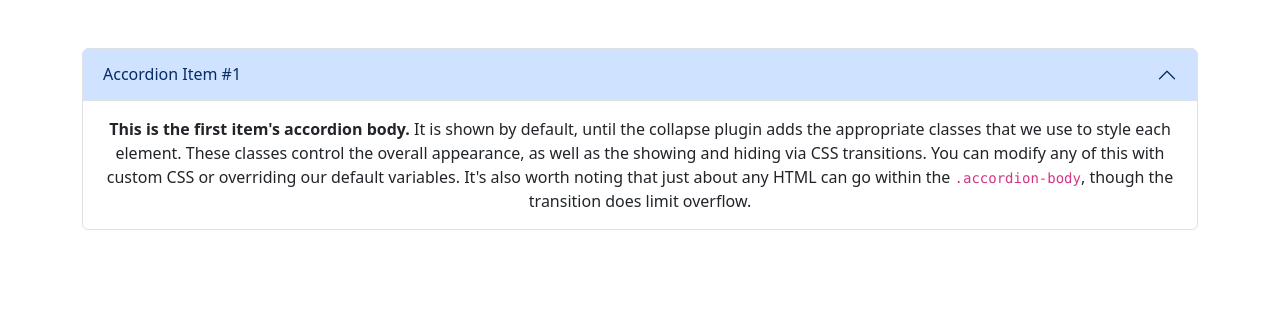
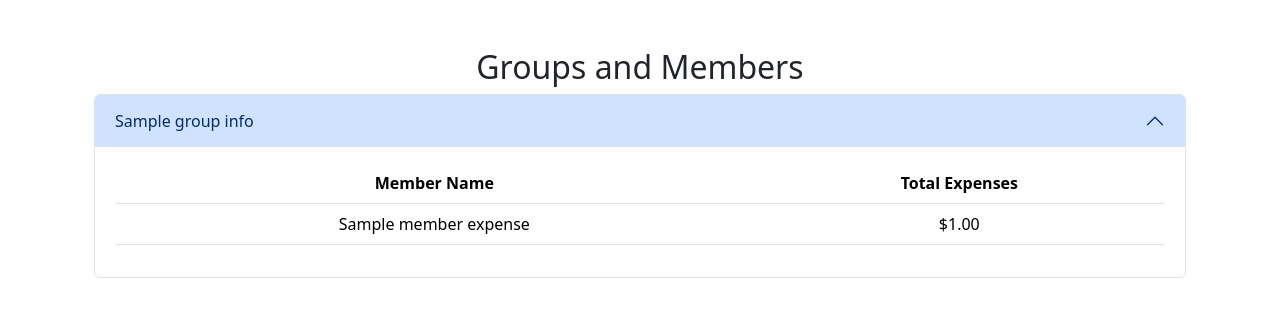
Before and after one commit to michaelliuuu/DIVVY---cs50_project, a Flask app: template templates/index.html in a window 1280 px wide. Shown: the part 76-393 px from the top of the page. Run offline with Flask 3, Linux system fonts and the light colour scheme; the template is opened without the code that fills it: most values are stand-ins (such as "Sample title", 1, 10 or a date in 2020).

Commit message:
Updated splitting page and implemented index page
Fixed splitting page where it wasn't splitting the cost correctly in the database

```diff
--- a/app.py
+++ b/app.py
@@ -60,10 +60,29 @@ def close_db(exception):
 @app.route("/")
 @login_required
 def index():
-    # Shows group, people in group, what their expenses are within group
+    db = get_db().cursor()
 
+    # Fetch groups created by the user
+    groups = db.execute("SELECT id, group_name FROM groups WHERE creator_id = ?;", (session["user_id"],)).fetchall()
 
-    return apology("TODO", 403)
+    # Prepare the structure to store groups and their members with total expenses
+    group_infos = []
+    for group in groups:
+        group_info = {"group_name": group["group_name"], "members_expenses": []}
+
+        # Fetch members and their total expenses for each group
+        members_expenses = db.execute("SELECT group_members.member_name, SUM(expenses.amount) AS total_expenses FROM expenses JOIN group_members ON expenses.group_member_id = group_members.id WHERE group_members.group_id = ? GROUP BY group_members.member_name;", (group["id"],)).fetchall()
+
+        # Add member and their total expenses to group info
+        for member_expense in members_expenses:
+            group_info["members_expenses"].append({
+                "member_name": member_expense["member_name"],
+                "total_expenses": member_expense["total_expenses"]
+            })
+
+        group_infos.append(group_info)
+
+    return render_template("index.html", group_infos=group_infos)
 
 
 @app.route("/login", methods=["GET", "POST"])
@@ -289,7 +308,6 @@ def splitting():
         for member_name in selected_members:
             group_member = db.execute("SELECT id FROM group_members WHERE group_id = ? AND member_name = ?;", (group_id, member_name)).fetchone()
             group_member_id = group_member["id"]
-            db.execute("INSERT INTO expenses (group_id, group_member_id, description, amount) VALUES (?, ?, ?, ?);", (group_id, group_member_id, description, result))
 
             # Check if there is already an expense entry for this member
             existing_expense = db.execute("SELECT amount FROM expenses WHERE group_id = ? AND group_member_id = ? AND description = ?;", (group_id, group_member_id, description)).fetchone()
--- a/templates/index.html
+++ b/templates/index.html
@@ -5,19 +5,40 @@
 {% endblock %}
 
 {% block main %}
+<div class="container">
+    <h2>Groups and Members</h2>
+
     <div class="accordion" id="accordionExample">
+        {% for group_info in group_infos %}
             <div class="accordion-item">
-      <h2 class="accordion-header" id="headingOne">
-        <button class="accordion-button" type="button" data-bs-toggle="collapse" data-bs-target="#collapseOne" aria-expanded="true" aria-controls="collapseOne">
-          Accordion Item #1
+                <h2 class="accordion-header" id="heading{{ loop.index }}">
+                    <button class="accordion-button" type="button" data-bs-toggle="collapse" data-bs-target="#collapse{{ loop.index }}" aria-expanded="true" aria-controls="collapse{{ loop.index }}">
+                        {{ group_info.group_name }}
                     </button>
                 </h2>
-      <div id="collapseOne" class="accordion-collapse collapse show" aria-labelledby="headingOne" data-bs-parent="#accordionExample">
+                <div id="collapse{{ loop.index }}" class="accordion-collapse collapse show" aria-labelledby="heading{{ loop.index }}" data-bs-parent="#accordionExample">
                     <div class="accordion-body">
-          <strong>This is the first item's accordion body.</strong> It is shown by default, until the collapse plugin adds the appropriate classes that we use to style each element. These classes control the overall appearance, as well as the showing and hiding via CSS transitions. You can modify any of this with custom CSS or overriding our default variables. It's also worth noting that just about any HTML can go within the <code>.accordion-body</code>, though the transition does limit overflow.
+                        <table class="table">
+                            <thead>
+                                <tr>
+                                    <th>Member Name</th>
+                                    <th>Total Expenses</th>
+                                </tr>
+                            </thead>
+                            <tbody>
+                                {% for member_expense in group_info.members_expenses %}
+                                    <tr>
+                                        <td>{{ member_expense.member_name }}</td>
+                                        <td>${{ '%.2f'|format(member_expense.total_expenses) }}</td>
+                                    </tr>
+                                {% endfor %}
+                            </tbody>
+                        </table>
                     </div>
                 </div>
             </div>
+        {% endfor %}
     </div>
-</table>
+
+</div>
 {% endblock %}
```
Also changed, not shown: database.db, 1 other file. Lines whose indentation alone changed are shown as unchanged.
